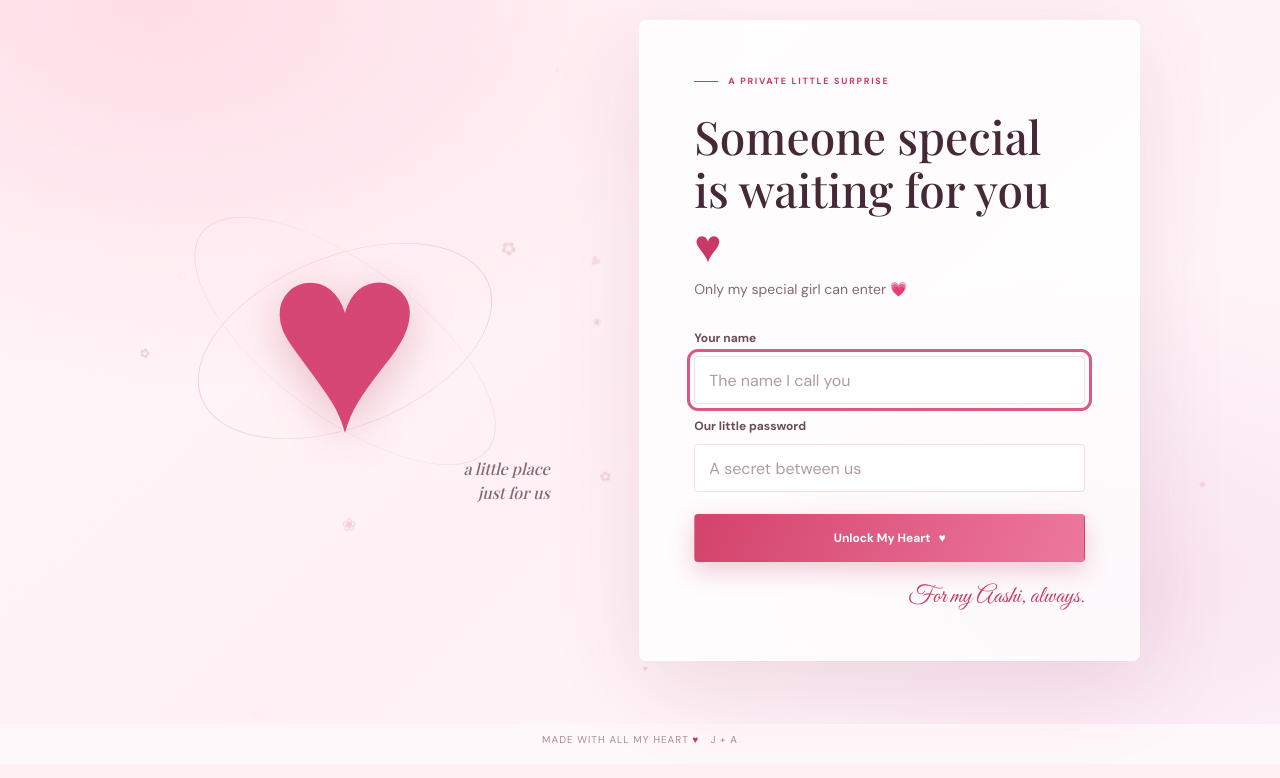
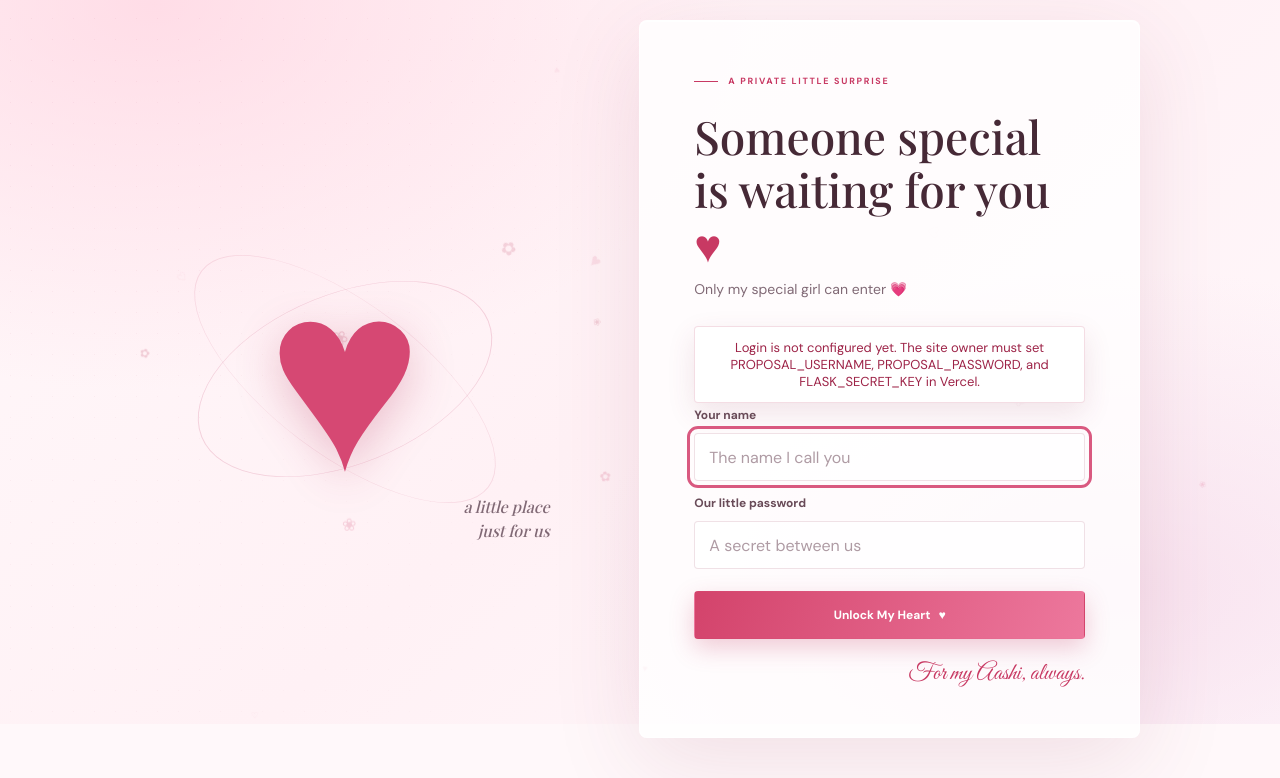
Before and after one commit to jahidghavada-create/love211, a Flask app: page /login in a window 1280 px wide. Shown: the part 76-854 px from the top of the page. Before the commit the page ends 819 px from the top, so only its background shows below. Run offline with Flask 3, Linux system fonts and the light colour scheme.

Commit message:
Explain missing Vercel login configuration

```diff
--- a/templates/login.html
+++ b/templates/login.html
@@ -11,6 +11,9 @@
     <p class="eyebrow"><span class="eyebrow-line"></span> A PRIVATE LITTLE SURPRISE</p>
     <h1>Someone special<br>is waiting for you <span class="inline-heart">♥</span></h1>
     <p class="lede">Only my special girl can enter <span aria-hidden="true">💗</span></p>
+    {% if not configured %}
+    <p class="flash flash--error" role="alert">Login is not configured yet. The site owner must set PROPOSAL_USERNAME, PROPOSAL_PASSWORD, and FLASK_SECRET_KEY in Vercel.</p>
+    {% endif %}
     <form class="login-form" action="{{ url_for('login') }}" method="post">
       <input type="hidden" name="_csrf" value="{{ csrf_token() }}">
       <label for="name">Your name</label>
```
